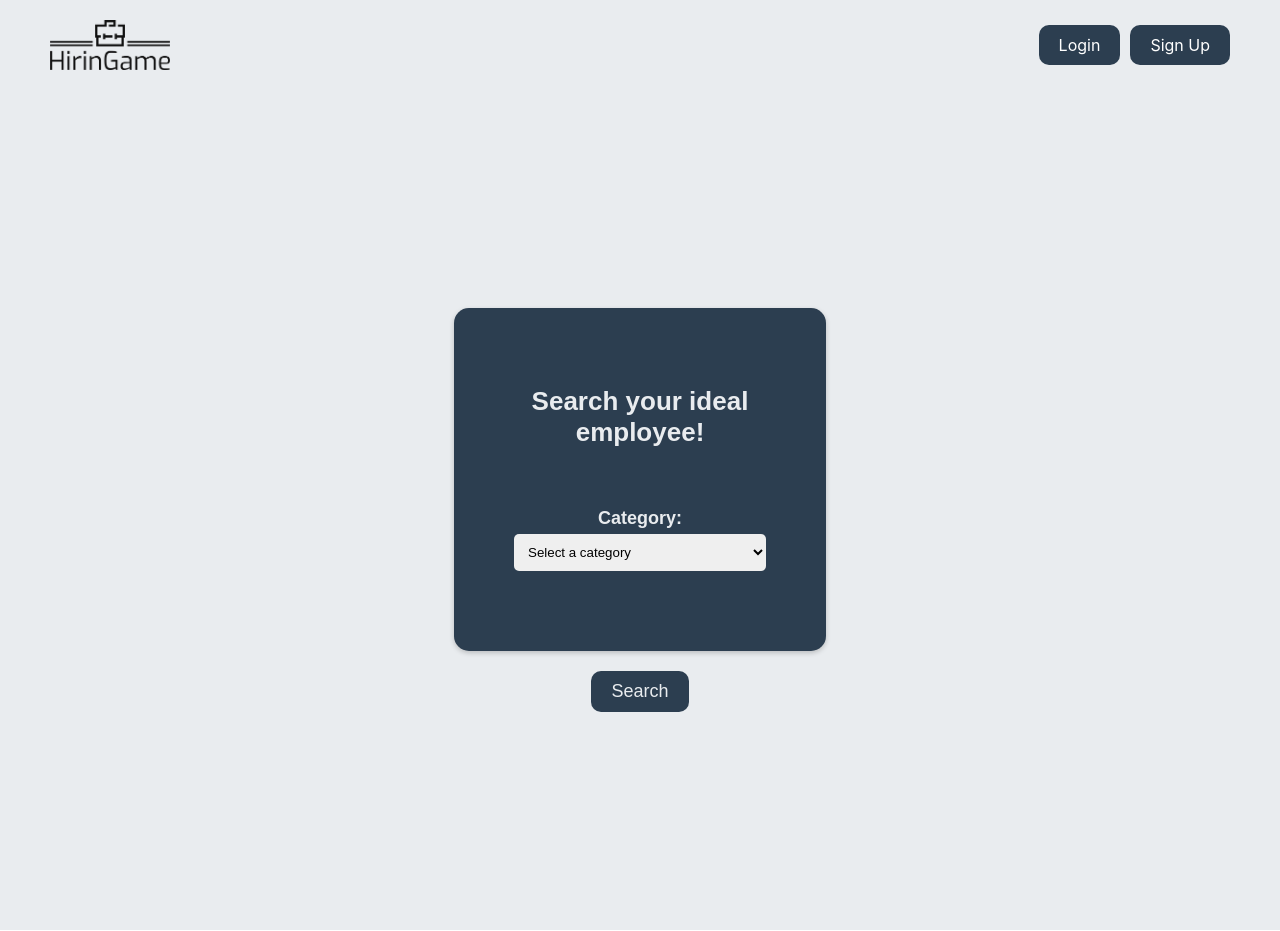
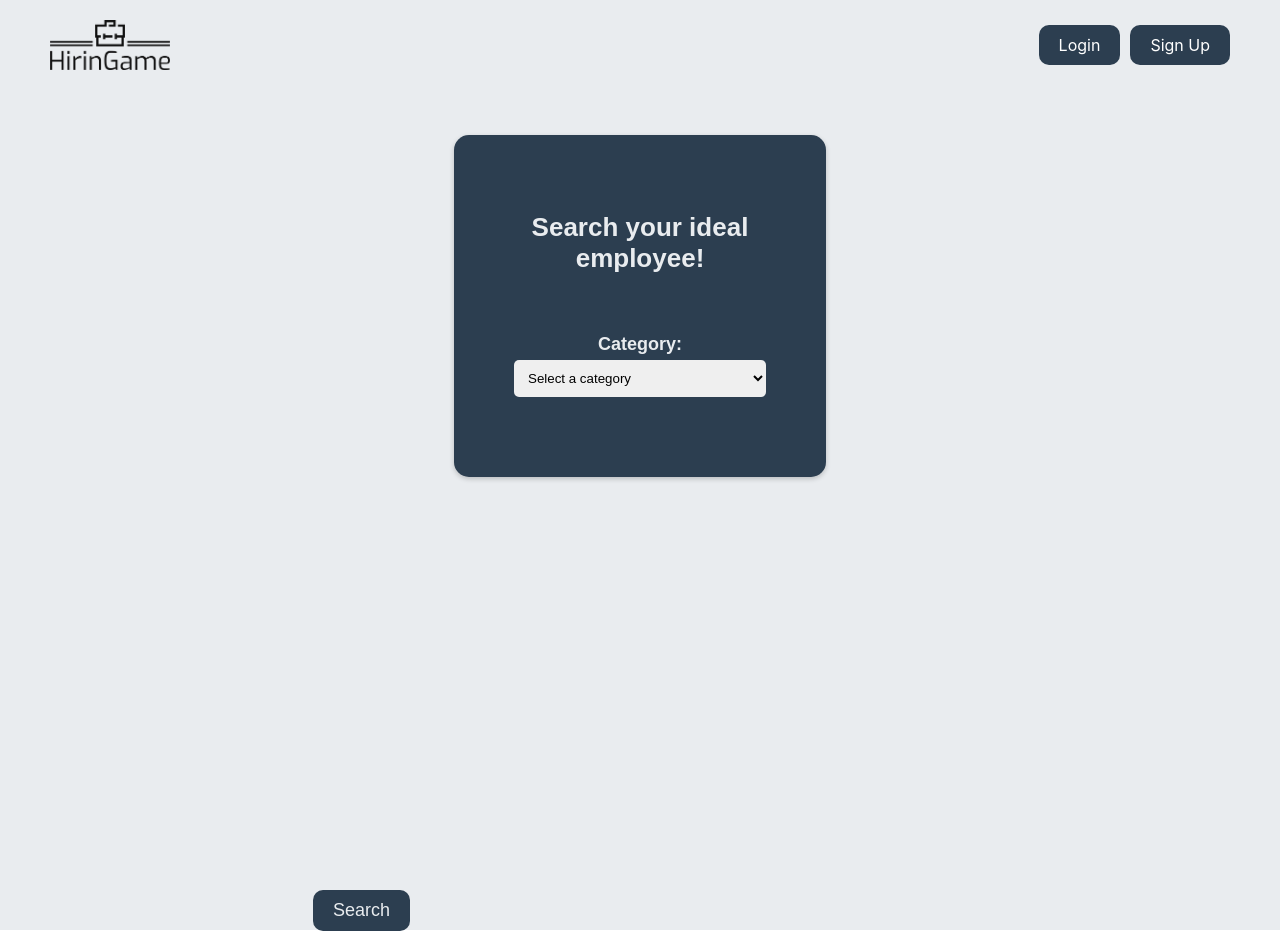
Before and after one commit to mehrdadzeinali/HiringGameFront, a React (Create React App) app in the folder front/: page /employee/search in a window 1280 px wide. Built offline with nearby package versions, Linux system fonts and the light colour scheme.

Commit message:
edit search page

```diff
--- a/front/src/pages/Employee/Search/Search.css
+++ b/front/src/pages/Employee/Search/Search.css
@@ -1,7 +1,7 @@
 .search-page-bg-ctn {
   display: flex;
   flex-direction: column;
-  justify-content: center;
+  justify-content: flex-start;
   align-items: center;
   height: 100vh;
   padding: 20px;
@@ -21,7 +21,8 @@
   display: flex;
   flex-direction: column;
   align-items: center;
-  justify-content: center;
+  justify-content: flex-start;
+  margin-top: 25px;
 }
 
 .search-ctn h1 {
@@ -50,6 +51,9 @@
 }
 
 .search-btn {
+  position: absolute;
+  top: 870px;
+  right: 870px;
   text-decoration: none;
   padding: 10px 20px;
   border-radius: 10px;
```
